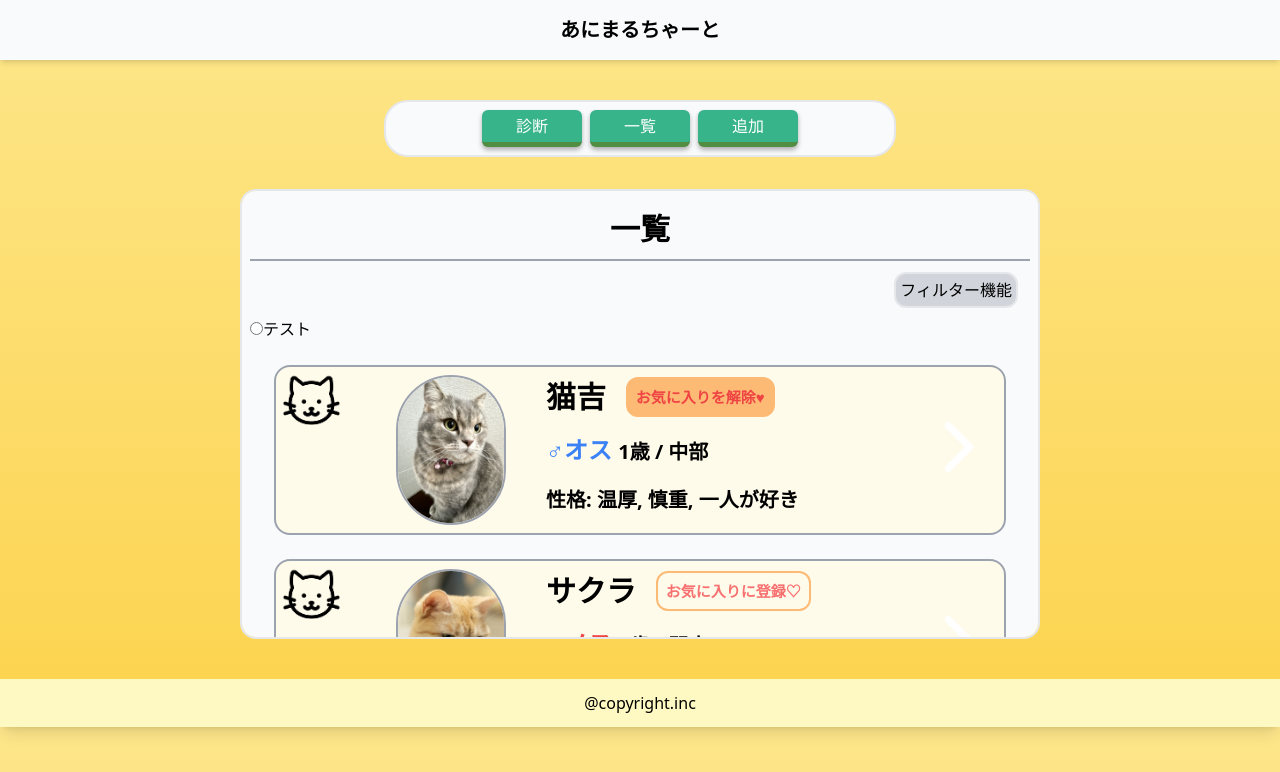
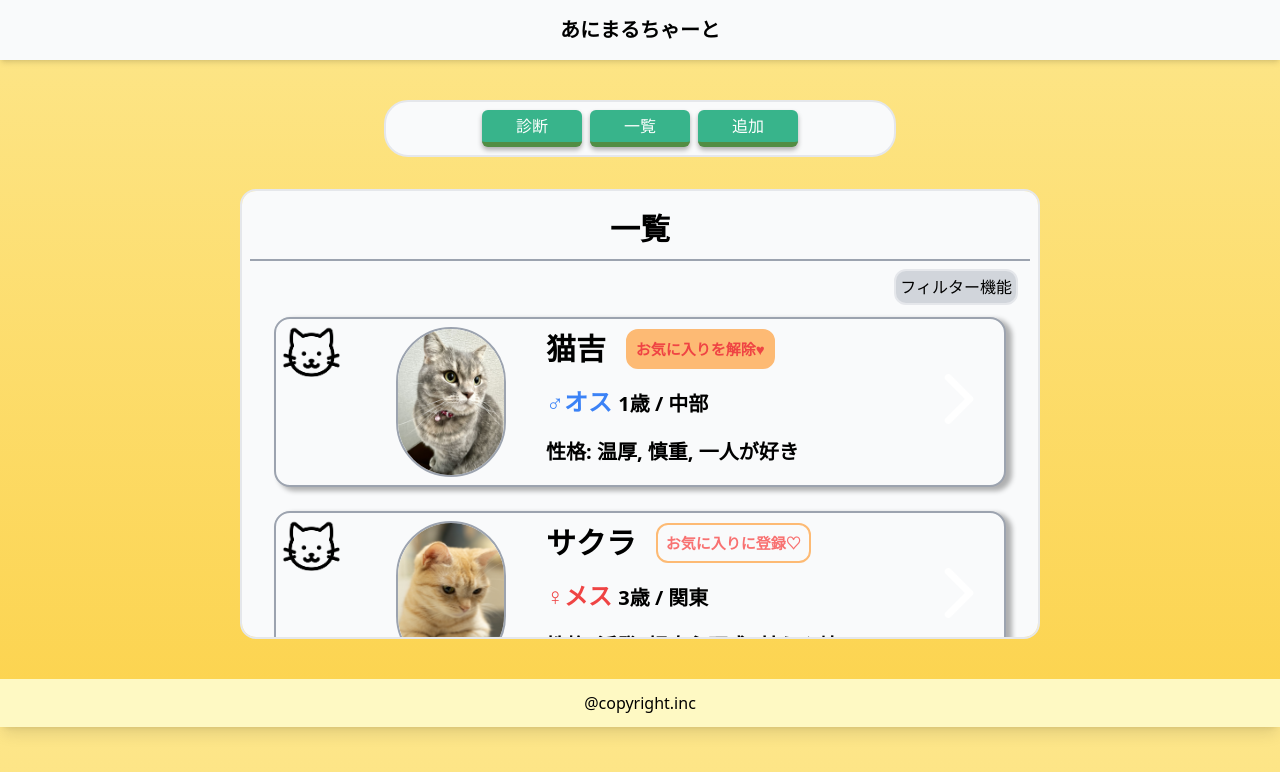
Before and after one commit to igarashi20176/animal-matching, a Vue app: page /list in a window 1280 px wide. Shown: the top 772 px of the page. Built offline with nearby package versions, Linux system fonts and the light colour scheme.

Commit message:
change a bit

```diff
--- a/src/parts/AnimalListItem.vue
+++ b/src/parts/AnimalListItem.vue
@@ -1,6 +1,6 @@
 <template>
   <a class="block cursor-pointer" @click.prevent="showDetailItem(list.id)">
-    <div class="relative m-6 p-2 border-2 rounded-2xl border-gray-400 bg-amber-50 hover:shadow-[0_0_8px_3px_rgba(0,0,0,0.3)] transition hover:translate-y-[-2px]">
+    <div class="relative m-6 p-2 border-2 rounded-2xl border-gray-400 bg-[#f9fafb] shadow-[5px_3px_5px_1px_rgba(0,0,0,0.3)] hover:shadow-[0_0_8px_3px_rgba(0,0,0,0.3)] transition hover:translate-y-[-2px]">
       <figure class="flex">
         <img
           class="w-[110px] h-[150px] ml-28 mr-10 border-2 border-gray-400 rounded-[9999px]"
--- a/src/templates/AnimalList.vue
+++ b/src/templates/AnimalList.vue
@@ -49,9 +49,7 @@
       </div>
     </div>
 
-    <input type="radio" v-model="tags.model" value="test" id="test">
-    <label for="test">テスト</label>
-
+    <!-- 動物のリストを表示 -->
     <ul v-for="list in lists">
       <li :key="list.id">
         <AnimalListItem :list="list" />
--- a/src/templates/AnimalListDetail.vue
+++ b/src/templates/AnimalListDetail.vue
@@ -1,5 +1,5 @@
 <template>
-  <div class="relative p-3 bg-amber-50 rounded-2xl border-2 border-gray-400">
+  <div class="relative p-3 bg-amber-50 rounded-2xl border-2 shadow-[6px_4px_5px_0px_rgba(0,0,0,0.3)] border-gray-400">
     <p class="mb-4 font-bold text-3xl text-center">名前: {{ list.name }}</p>
     <figure class="flex">
       <img
```
